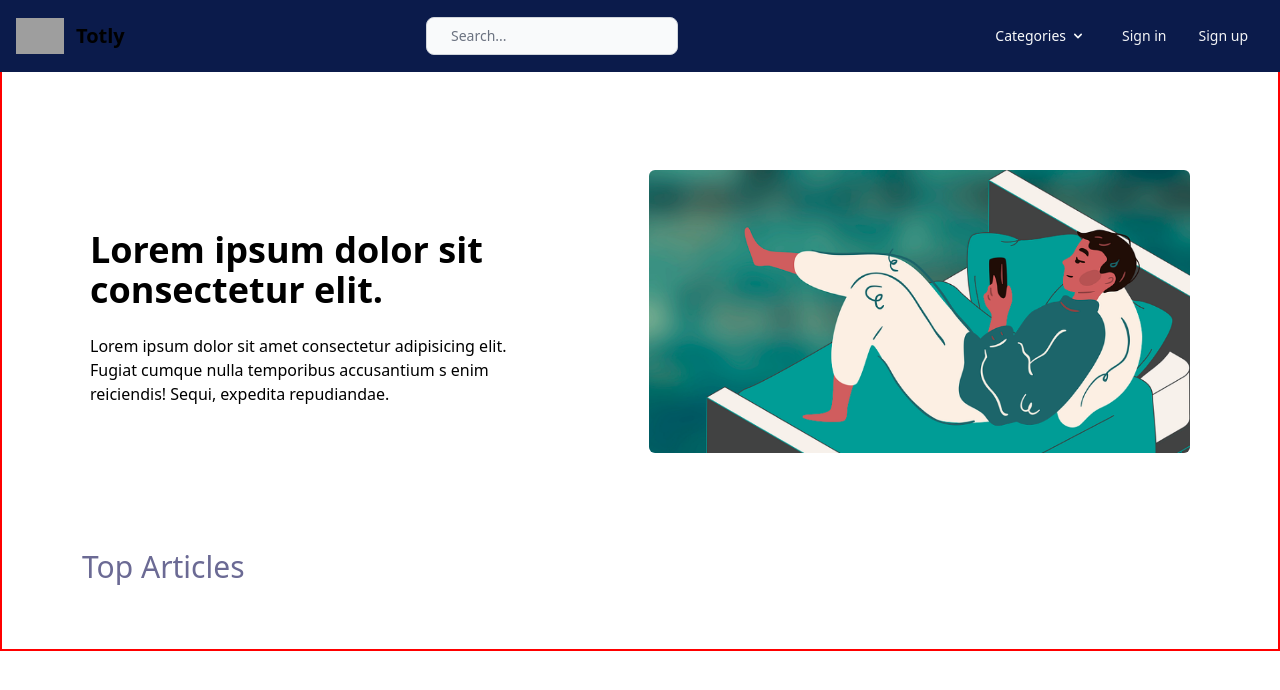
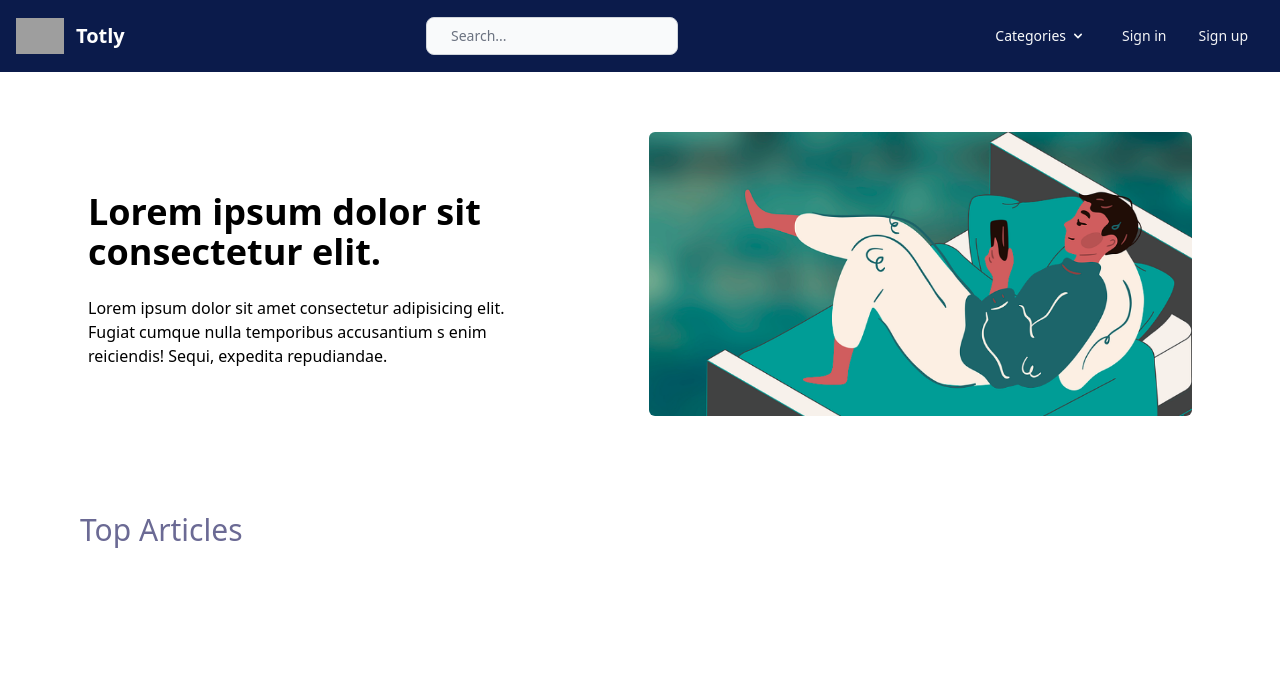
Before and after one commit to hengage/totly, a Django app: page / in a window 1280 px wide. Shown: the top 690 px of the page. Run offline with Django 4.2, Linux system fonts and the light colour scheme; data that the repository does not hold is empty; style sheets or scripts are compiled from the project's sources; grey boxes are pictures that could not be loaded.

Commit message:
Styles: change brand text color to white on header

```diff
--- a/apps/posts/templates/posts/home.html
+++ b/apps/posts/templates/posts/home.html
@@ -3,7 +3,7 @@
 {% block content %}
 
 
-<main class="px-6 pb-12 md:mt-10" style="border: 2px solid red;">
+<main class="px-6 pb-12 md:mt-10">
 
     <div
         class="space-y-4 md:space-y-16 lg:space-y-8 md:flex mt-9 md:pt-14 justify-around content-around"
--- a/templates/_base.html
+++ b/templates/_base.html
@@ -19,7 +19,7 @@
         <div class="container flex flex-wrap justify-between items-center mx-auto">
             <a href="{% url 'home' %}" class="flex items-center">
                 <img src="https://flowbite.com/docs/images/logo.svg" class="mr-3 h-6 sm:h-9" lt="Totly Logo">
-                <span class="self-center text-xl font-semibold whitespace-nowrap dark:text-white">
+                <span class="self-center text-xl font-semibold whitespace-nowrap text-white">
                     Totly
                 </span>
             </a>
```
Lines whose indentation alone changed are shown as unchanged.
